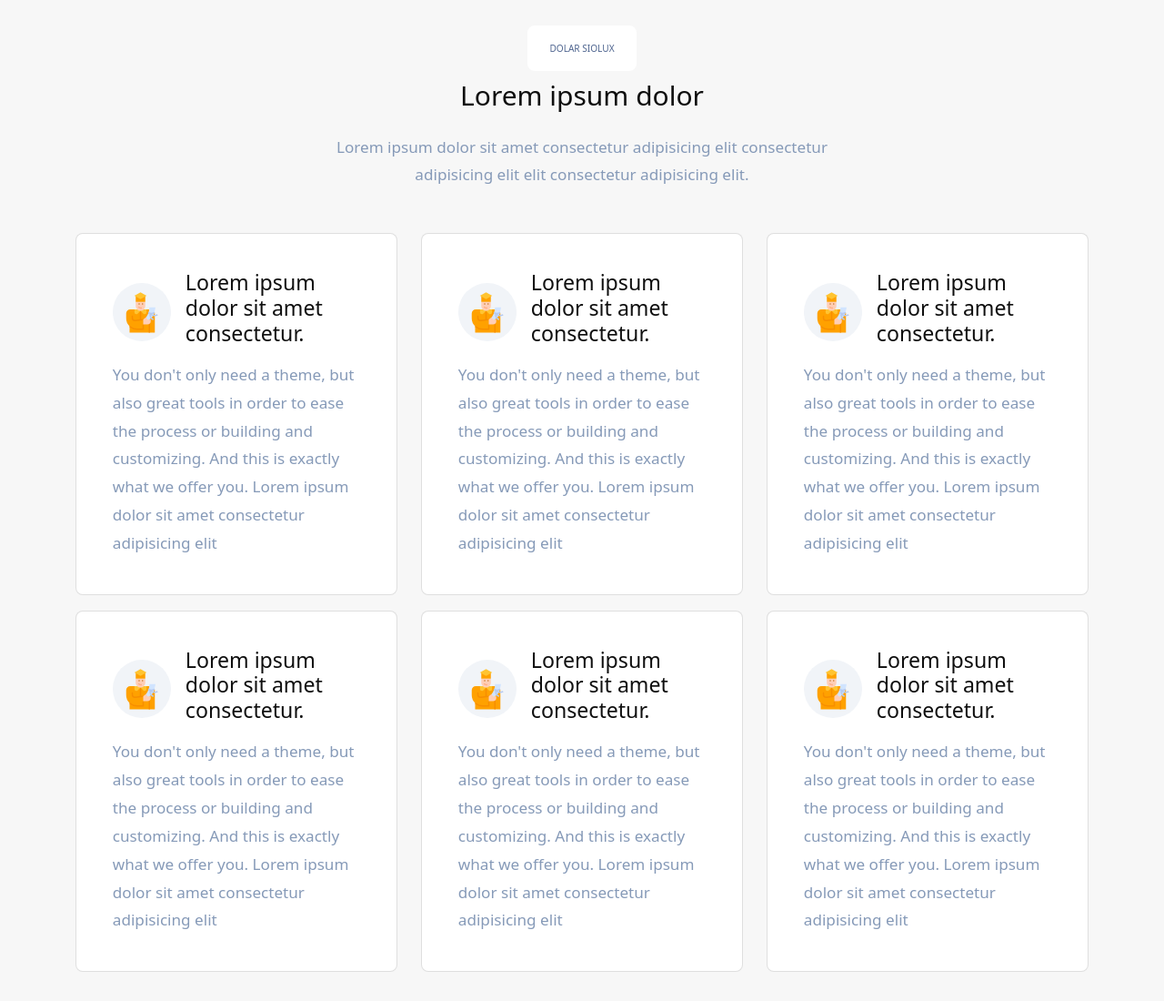
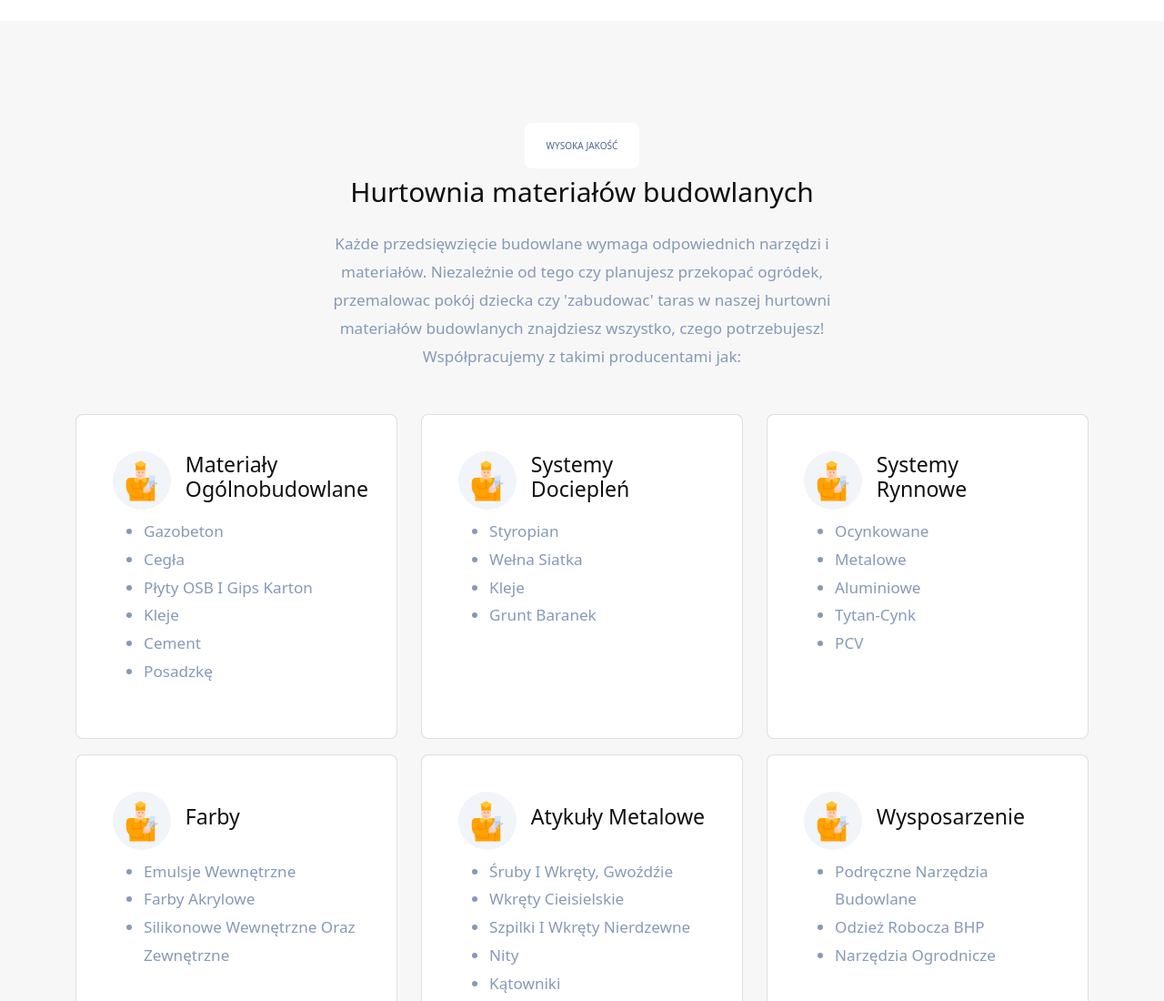
Before and after one commit to Ligmann/bch-kominki-dachy, a website: page src/pug/source-files/about.pug in a window 1280 px wide. Shown: the part 1940-3040 px from the top of the page at 91% size. Drawn offline with nearby package versions, Linux system fonts and the light colour scheme; files that its build step writes are made by us from their sources; files whose address does not match are found by name.

Commit message:
add new conent

```diff
--- a/src/pug/source-files/about.pug
+++ b/src/pug/source-files/about.pug
@@ -9,35 +9,37 @@
 
 	//-	contakt-one
 	let images_contakt_one = "images/form/v1/images-contakt.webp", images_contakt_alt = "alt";
-	let h2_contakt_one = "Lorem ipsum, dolor sit ", h2_color_contakt_one = "Lorem ipsum Necessitatibus.";
+	let h2_contakt_one = "Lorem ipsum, dolor sit ", h2_color_contakt_one = "Lorem ipsum Necessitatibus1.";
 	let text_contakt_one = "Lorem ipsum, dolor sit amet consectetur adipisicing elit. Necessitatibus voluptatem nulla, voluptates, cumque exercitationem recusandae distinctio, quo nobis optio deserunt alias doloribus consectetur magni quam. Veritatis illum eligendi porro incidunt?";
 	let textIcon_contakt_one = "Lorem ipsum dolor", textIconOne_contakt_one = "Lorem ipsum dolor",  textIconThree_contakt_one = "Lorem ipsum dolor", textIconFour_contakt_one = "Lorem ipsum dolor";
 
 	//-	informations-slider
 	let h2_informations_slider_elements = "Lorem ipsum dolor sit amet";
 	let text_informations_slider_elements = "Lorem ipsum dolor sit amet consectetur adipisicing elit consectetur adipisicing elit elit consectetur adipisicing elit.";
-	let sliImages_informations_slider_elements = "images/slider/text-and-background/spotkanie.webp", sliAlt_informations_slider_elements = "alt", sliHeader_informations_slider_elements = "Lorem ipsum dolor sit amet", sliText_informations_slider_elements = "Lorem ipsum dolor sit amet consectetur adipisicing elit consectetur adipisicing elit elit consectetur adipisicing elit.",sliAlternative_informations_slider_elements="elit elit consectetur adipisicing elit.";
-	let sliImagesTwo_informations_slider_elements = "images/slider/text-and-background/spotkanie-dwa.webp", sliAltTwo_informations_slider_elements = "alt", sliHeaderTwo_informations_slider_elements = "Lorem ipsum dolor sit amet", sliTextTwo_informations_slider_elements = "Lorem ipsum dolor sit amet consectetur adipisicing elit consectetur adipisicing elit elit consectetur adipisicing elit.",sliAlternativeTwo_informations_slider_elements="elit elit consectetur adipisicing elit.";
-	let sliImagesThree_informations_slider_elements = "images/slider/text-and-background/meetap.webp", sliAltThree_informations_slider_elements = "alt", sliHeaderThree_informations_slider_elements = "Lorem ipsum dolor sit amet", sliTextThree_informations_slider_elements = "Lorem ipsum dolor sit amet consectetur adipisicing elit consectetur adipisicing elit elit consectetur adipisicing elit.",sliAlternativeThree_informations_slider_elements="elit elit consectetur adipisicing elit.";
+	let sliImages_informations_slider_elements = "images/slider/text-and-background/spotkanie.webp", sliAlt_informations_slider_elements = "alt", sliHeader_informations_slider_elements = "1", sliText_informations_slider_elements = "ponad dwudziestoletnie doświadczenie w branży budowlanej pozwala nam świadczyć kompleksowe usługi w wielu dziedzinach",sliAlternative_informations_slider_elements="elit elit consectetur adipisicing elit.";
+	let sliImagesTwo_informations_slider_elements = "images/slider/text-and-background/spotkanie-dwa.webp", sliAltTwo_informations_slider_elements = "alt", sliHeaderTwo_informations_slider_elements = "2", sliTextTwo_informations_slider_elements = "zawsze staramy się znaleźć najbardziej odpowiednie rozwiązanie i w atmosferze życzliwości sprostać oczekiwaniom Klientów",sliAlternativeTwo_informations_slider_elements="elit elit consectetur adipisicing elit.";
+	let sliImagesThree_informations_slider_elements = "images/slider/text-and-background/meetap.webp", sliAltThree_informations_slider_elements = "alt", sliHeaderThree_informations_slider_elements = "3", sliTextThree_informations_slider_elements = "teskt",sliAlternativeThree_informations_slider_elements="elit elit consectetur adipisicing elit.";
 
 	//-	two-columnV1
-	let h2_two_columnV1 = "Lorem ipsum, dolor sit ", h2_color_two_columnV1 = "Lorem ipsum Necessitatibus.";
-	let text_two_columnV1 = "Lorem ipsum dolor, sit amet consectetur adipisicing elit. Error fugiat suscipit a dignissimos adipisci ad molestias minima provident fuga iste ut cumque harum temporibus";
-	let Icon_images_two_columnV1= "images/icons/text-elements/coordinator.svg", Icon_alt_two_columnV1="alt", Icon_h3_two_columnV1="Lorem ipsum, dolor sit", Icon_text_two_columnV1="Lorem ipsum dolor sit amet consectetur adipisicing elit consectetur adipisicing elit.";
-	let Icon_imagesTwo_two_columnV1= "images/icons/text-elements/student.svg", Icon_altTwo_two_columnV1="alt", Icon_h3Two_two_columnV1="Lorem ipsum, dolor sit", Icon_textTwo_two_columnV1="Lorem ipsum dolor sit amet consectetur adipisicing elit consectetur adipisicing elit.";
+	let h2_two_columnV1 = "Przy planowaniu prac budowlanych lub wykończeniowych warto skorzystać ", h2_color_two_columnV1 = "z naszej oferty przynajmniej z dwóch powodów:";
+	let text_two_columnV1 = "Podchodzimy do zadania kompleksowo - od wyboru odpowiednich materiałów dociepleniowych po poratowanie brakującą śrubką.";
+	let Icon_images_two_columnV1= "images/icons/text-elements/coordinator.svg", Icon_alt_two_columnV1="alt", Icon_h3_two_columnV1="Profesjonalne doradztwo", Icon_text_two_columnV1="Gwarantujemy profesjonalne doradztwo na każdym etapie planowania i realizacji prac oraz oferujemy dopasowane do potrzeb usługi";
+	let Icon_imagesTwo_two_columnV1= "images/icons/text-elements/student.svg", Icon_altTwo_two_columnV1="alt", Icon_h3Two_two_columnV1="Wysoka jakość produktów", Icon_textTwo_two_columnV1="mamy zaplecze dobrych, sprawdzonych przez wielu Klientów materiałów budowlanych i okołobudowlanych ";
 	let images_two_columnV1="images/text-elements/home-bacground.webp", alt_two_columnV1 = "alt";
 
 include ../common-components/_head
 
-mixin box-centered(text, icon, color_class)
-	div(class=color_class class="card")
+mixin box-centered(heading, icon, ...items)
+	div( class="card")
 		div.card__header.mb-2
 			div.card__box-icon
 				span.card__icon.global-icon
 					img(src=icon alt="elo")
-			h3.card__title Lorem ipsum dolor sit amet consectetur.
+			h3.card__title=heading
 		div.card__content
-			p.paragraph-text-bold= text
+			ul
+				each item in items
+					li.paragraph-text-bold= item
 
 body
 	main(type="main")
@@ -49,10 +51,10 @@ body
 				div.row.mt-7
 					div.col-lg-5.box-text__content-box--flex-center-vertical.pl-4
 						div
-							h3.mb-2 Key benefits of Space template
-							p.paragraph-text-bold.mb-1 The time has come to bring those ideas and plans to life. This is where we really begin to visualize your napkin sketches and make them into beautiful pixels.
-							p.paragraph-text.mb-1 Now that we've aligned the details, it's time to get things mapped out and organized. This part is really crucial in keeping the project in line to completion.
-							p.paragraph-text Now that we've aligned the details, it's time to get things mapped out and organized. This part is really crucial in keeping the project in line to completion.
+							h3.mb-2 Bracia Chmielewicz
+							p.paragraph-text-bold.mb-1 Jesteśmy rodzinną firmą założoną przez dwóch braci - Wojtka i Adama. Każdy z nas zaczynał od swojej specjalności Wojtek - usług dekarskich, a Adam w dziedzinie kominków.
+							p.paragraph-text.mb-1 Z czasem zrodził się pomysł, aby wspólnie utworzyć małe centrum budowlane, w którym będziemy promować polskich producentów i stawiać na dobre jakościowo materiały.
+							p.paragraph-text Przez lata profil naszej działności rozszerzył się o prace wykończeniowe, małe prace budowlane, a w ostatnim czasie nawet instalatorskie. Zatrudniamy fachowców w swoich dziedzinach i dzięki temu możemy świadczyć najwyższej jakości usługi, wspierając się  ponad dwudziestoletnim doświadczeniem w branży budowlanej i korzystając z dobrych, sprawdzonych materiałów.
 					div.col-lg-6.offset-md-1
 						div.box-text__container-image
 							img(src="images/heepy-team.jpg" alt="" class="box-text__item-image")
@@ -61,22 +63,23 @@ body
 			div.container
 				div.box-centered
 					div.col-md-6.box-centered__text
-						span.rounded-box--white.small-text-addColor.mb-2 dolar siolux
-						h2 Lorem ipsum dolor
-						p.paragraph-text-bold Lorem ipsum dolor sit amet consectetur adipisicing elit consectetur adipisicing elit elit consectetur adipisicing elit.
+						span.rounded-box--white.small-text-addColor.mb-2 Wysoka jakość
+						h2 Hurtownia materiałów budowlanych
+						p.paragraph-text-bold Każde przedsięwzięcie budowlane wymaga odpowiednich narzędzi i materiałów. Niezależnie od tego czy planujesz przekopać ogródek, przemalowac pokój dziecka czy 'zabudowac' taras w naszej hurtowni materiałów budowlanych znajdziesz wszystko, czego potrzebujesz! <br> Współpracujemy z takimi producentami jak:
+
 				div.row.mt-6
 					div.col-lg-4.mb-3
-						+box-centered("You don't only need a theme, but also great tools in order to ease the process or building and customizing. And this is exactly what we offer you. Lorem ipsum dolor sit amet consectetur adipisicing elit", "images/icons/text-elements/student.svg")
+						+box-centered("materiały ogólnobudowlane", "images/icons/text-elements/student.svg", "gazobeton", "cegła", "płyty OSB i gips karton", "kleje", "cement", "posadzkę")
 					div.col-lg-4.mb-3
-						+box-centered("You don't only need a theme, but also great tools in order to ease the process or building and customizing. And this is exactly what we offer you. Lorem ipsum dolor sit amet consectetur adipisicing elit", "images/icons/text-elements/student.svg")
+						+box-centered("systemy dociepleń", "images/icons/text-elements/student.svg", "styropian", "wełna siatka", "kleje", "grunt baranek")
 					div.col-lg-4.mb-3
-						+box-centered("You don't only need a theme, but also great tools in order to ease the process or building and customizing. And this is exactly what we offer you. Lorem ipsum dolor sit amet consectetur adipisicing elit", "images/icons/text-elements/student.svg")
-					div.col-lg-4.mb-md-3.mb-sm-3.mb-xs-3
-						+box-centered("You don't only need a theme, but also great tools in order to ease the process or building and customizing. And this is exactly what we offer you. Lorem ipsum dolor sit amet consectetur adipisicing elit", "images/icons/text-elements/student.svg")
-					div.col-lg-4.mb-md-3.mb-sm-3.mb-xs-3
-						+box-centered("You don't only need a theme, but also great tools in order to ease the process or building and customizing. And this is exactly what we offer you. Lorem ipsum dolor sit amet consectetur adipisicing elit", "images/icons/text-elements/student.svg")
-					div.col-lg-4.mb-md-3.mb-sm-3.mb-xs-3
-						+box-centered("You don't only need a theme, but also great tools in order to ease the process or building and customizing. And this is exactly what we offer you. Lorem ipsum dolor sit amet consectetur adipisicing elit", "images/icons/text-elements/student.svg")
+						+box-centered("systemy rynnowe", "images/icons/text-elements/student.svg", "ocynkowane", "metalowe", "aluminiowe", "tytan-cynk", "PCV")
+					div.col-lg-4.mb-3
+						+box-centered("farby", "images/icons/text-elements/student.svg", "emulsje wewnętrzne", "farby akrylowe", "silikonowe wewnętrzne oraz  zewnętrzne")
+					div.col-lg-4.mb-3
+						+box-centered("atykuły metalowe ", "images/icons/text-elements/student.svg", "Śruby i wkręty, gwoźdźie", "wkręty cieisielskie", "szpilki i wkręty nierdzewne", "nity", "kątowniki")
+					div.col-lg-4.mb-3
+						+box-centered("Wysposarzenie", "images/icons/text-elements/student.svg", "podręczne narzędzia budowlane", "odzież robocza BHP", "narzędzia ogrodnicze")
 			div.section-wrapper-AddColor
 		section.section-wrapper
 			div.container
--- a/src/scss/components/text-elements/_card.scss
+++ b/src/scss/components/text-elements/_card.scss
@@ -2,7 +2,13 @@
 	background-color: $white;
 	padding: 40px;
 	border-radius: $radius;
+	text-transform: capitalize;
+	min-height: 100%;
 
+	@media (max-width: 991px) {
+		padding: 24px;
+		min-height: auto;
+	}
 	&--gray {
 		@extend .card;
 		background-color: $gray-light;
@@ -15,7 +21,6 @@
 	&__header {
 		display: flex;
 		align-items: center;
-		justify-content: space-between;
 
 		@media (max-width: 991px) {
 			justify-content: start;
@@ -33,8 +38,4 @@
 		padding: 8px;
 		// box-shadow: 1px 1px 13px #d2d2d2;
 	}
-
-	@media (max-width: 991px) {
-		padding: 24px;
-	}
 }
```
Also changed, not shown: src/pug/source-files/index.pug (+6 -6 lines).
